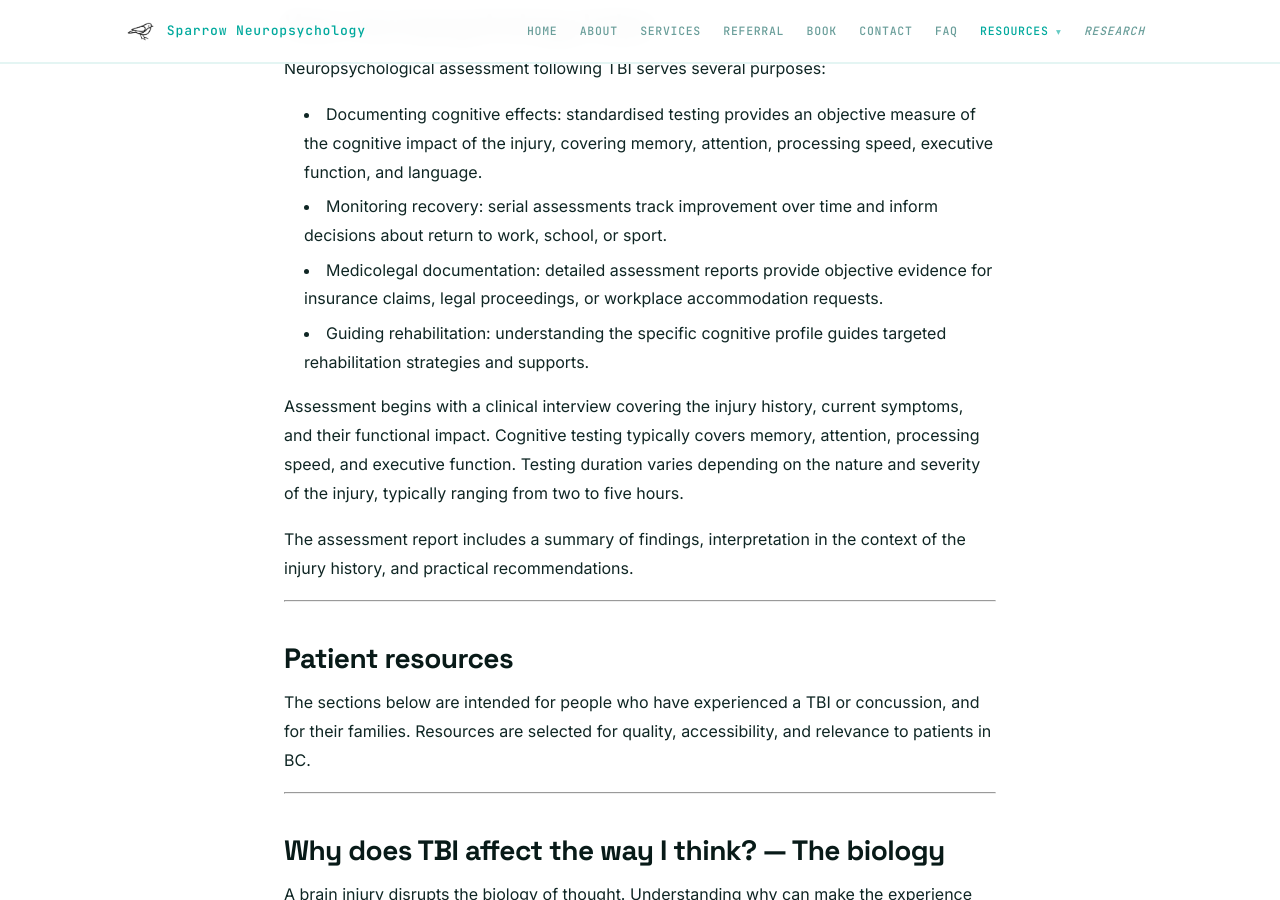
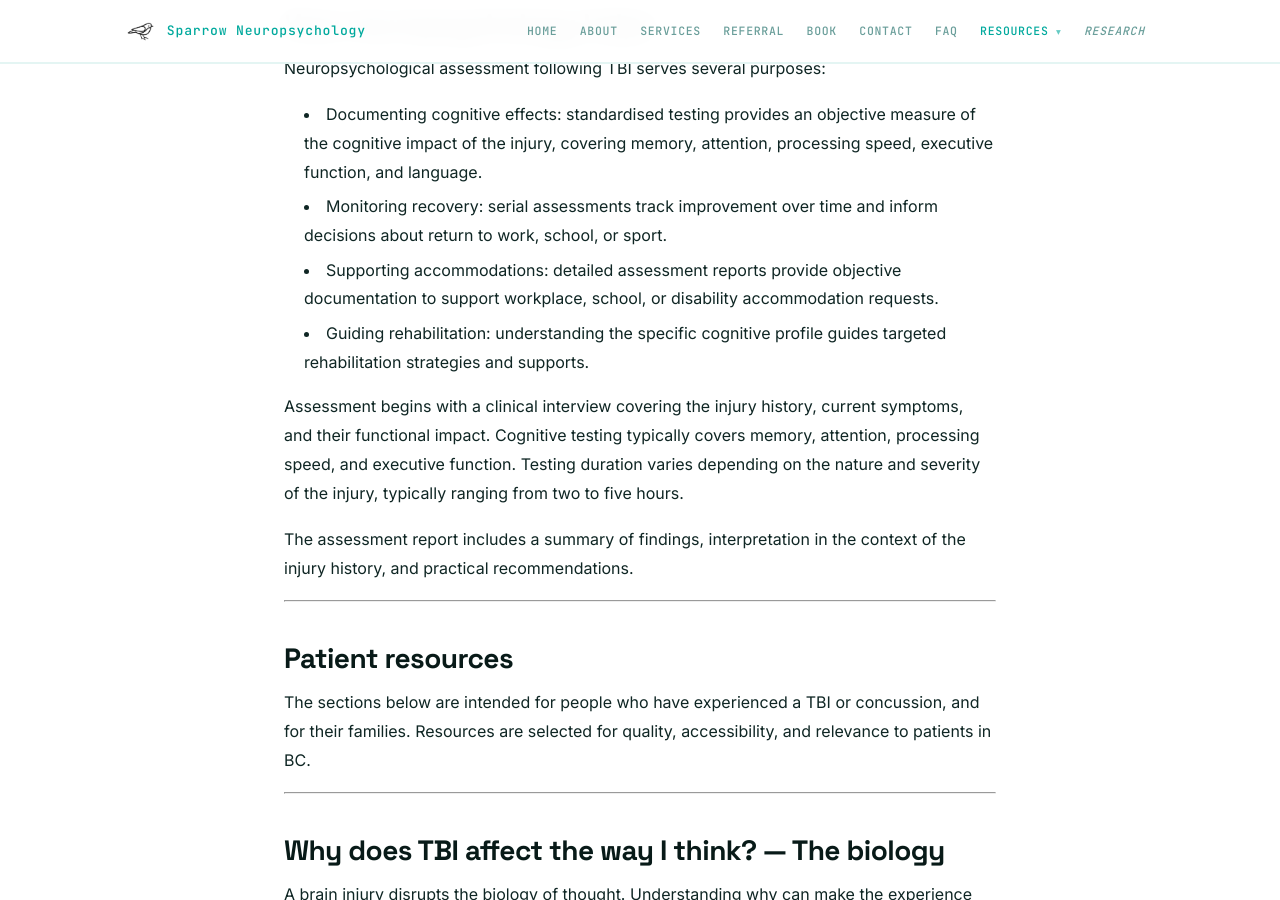
Before and after one commit to cfxb/sparrow-clinic, a Jekyll site: the page built from resources/traumatic-brain-injury.md, in a window 1280 px wide and 900 px high, scrolled down 1430 px. Built offline with Jekyll 4.4.1, drawn with Linux system fonts in a browser that asks for light colours.

Commit message:
Remove medico-legal references site-wide
Dr. Benjamin does not currently provide medico-legal evaluations in BC,
so the website should not reference medico-legal work. Rewords the TBI
resource bullet to focus on workplace, school, and disability
accommodation support instead of insurance claims and legal proceedings.

Co-Authored-By: Claude Opus 4.7 (1M context) <noreply@anthropic.com>

```diff
--- a/resources/traumatic-brain-injury.md
+++ b/resources/traumatic-brain-injury.md
@@ -29,7 +29,7 @@ Neuropsychological assessment following TBI serves several purposes:
 
 - Documenting cognitive effects: standardised testing provides an objective measure of the cognitive impact of the injury, covering memory, attention, processing speed, executive function, and language.
 - Monitoring recovery: serial assessments track improvement over time and inform decisions about return to work, school, or sport.
-- Medicolegal documentation: detailed assessment reports provide objective evidence for insurance claims, legal proceedings, or workplace accommodation requests.
+- Supporting accommodations: detailed assessment reports provide objective documentation to support workplace, school, or disability accommodation requests.
 - Guiding rehabilitation: understanding the specific cognitive profile guides targeted rehabilitation strategies and supports.
 
 Assessment begins with a clinical interview covering the injury history, current symptoms, and their functional impact. Cognitive testing typically covers memory, attention, processing speed, and executive function. Testing duration varies depending on the nature and severity of the injury, typically ranging from two to five hours.
```
